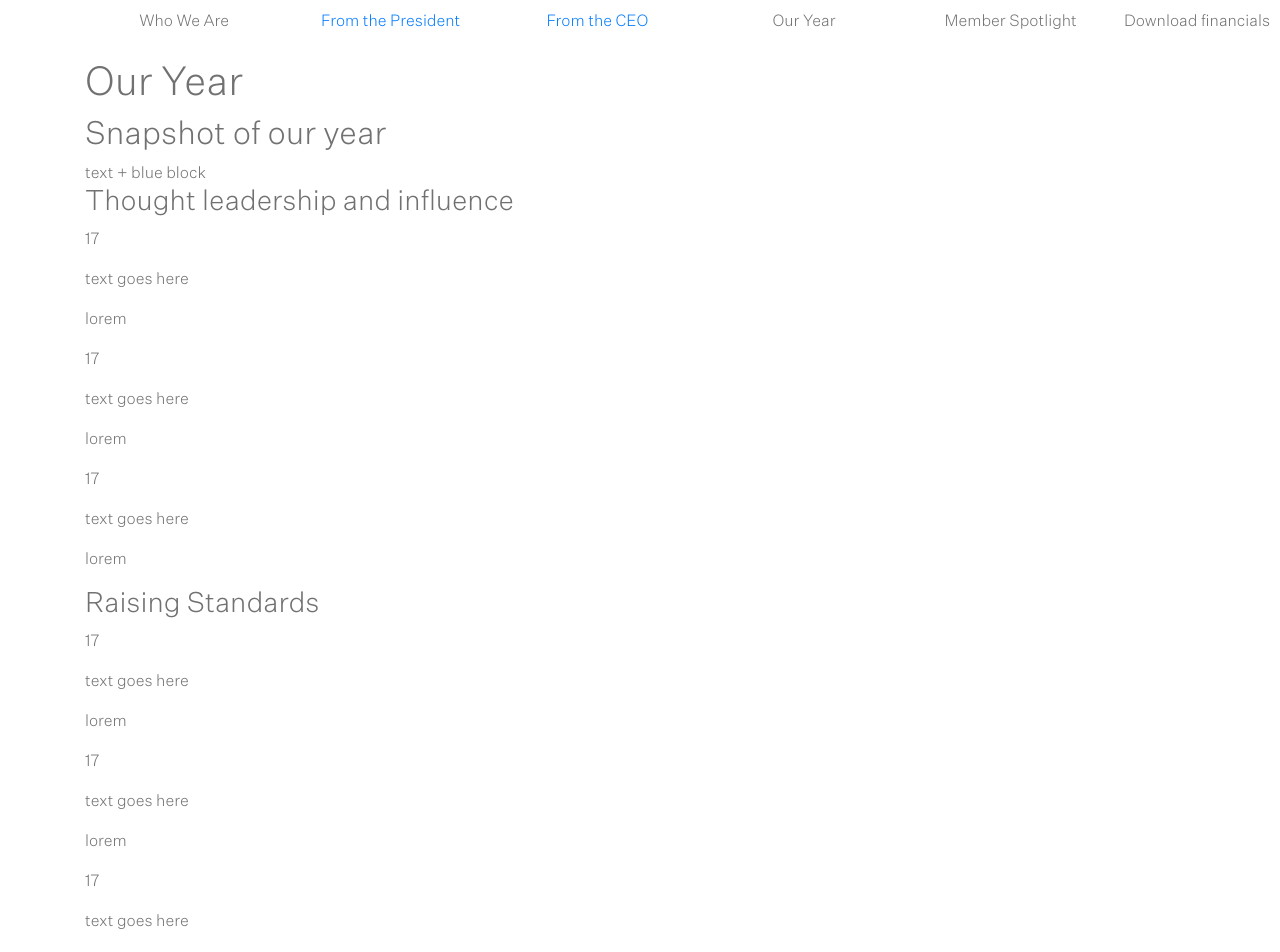
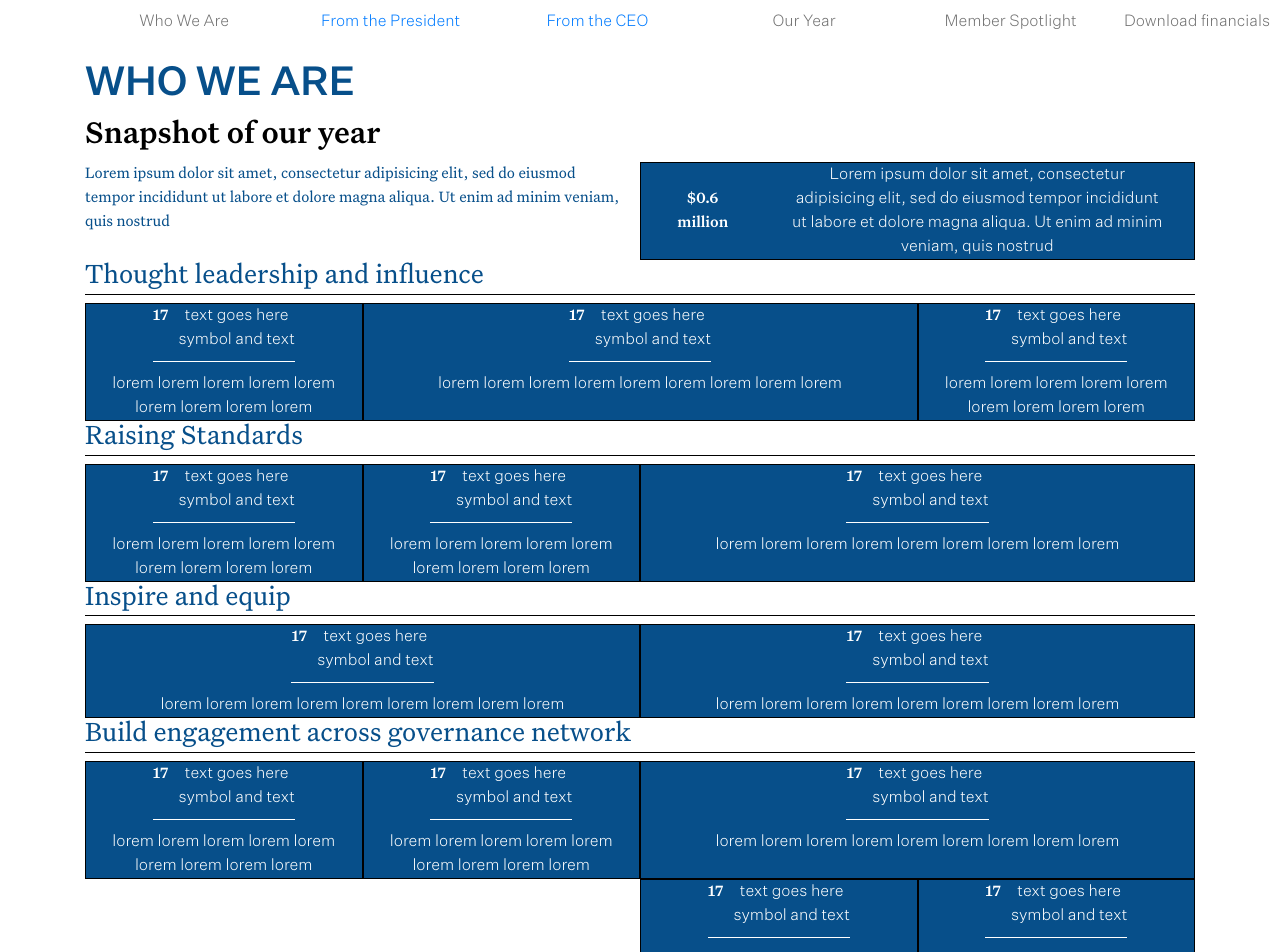
Before and after one commit to maia-miller/institute-of-directors, an Angular app: page /snapshot-of-our-year in a window 1280 px wide. Shown: the top 952 px of the page. Built offline with nearby package versions, Linux system fonts and the light colour scheme.

Commit message:
Base style for snapshot-of-our-year

```diff
--- a/src/app/pages/our-year/snapshot-of-our-year/snapshot-of-our-year.component.html
+++ b/src/app/pages/our-year/snapshot-of-our-year/snapshot-of-our-year.component.html
@@ -1,134 +1,196 @@
-<h1>Our Year</h1>
-<h2>Snapshot of our year</h2>
-<div>
-  text + blue block
+<h1 class="nav-title blue">Who We Are</h1>
+<h2 class="title black">Snapshot of our year</h2>
+<div class="row">
+  <div class="block-subtitle blue col-6 pl-0">
+    <p>Lorem ipsum dolor sit amet, consectetur adipisicing elit, sed do eiusmod tempor incididunt ut labore et dolore magna aliqua. Ut enim ad minim veniam, quis nostrud</p>
   </div>
-<div>
-  <h3>Thought leadership and influence</h3>
-  <div class="stat-block">
-    <div class="top-half">
-      <p>17</p>
-      <p>text goes here</p>
+  <div class="stat-block col-6 pl-0 2x1">
+    <div class="row header-stat white">
+      <div class="col-3 header-number">
+        <p class="number title">$0.6<br />
+          million</p>
         </div>
-    <div class="bottom-half">
-      <p>lorem</p>
+        <div class="col-9">
+          <p>Lorem ipsum dolor sit amet, consectetur adipisicing elit, sed do eiusmod tempor incididunt ut labore et dolore magna aliqua. Ut enim ad minim veniam, quis nostrud</p>
         </div>
-  </div>
-  <div class="stat-block">
-    <div class="top-half">
-      <p>17</p>
-      <p>text goes here</p>
-    </div>
-    <div class="bottom-half">
-      <p>lorem</p>
-    </div>
-  </div>
-  <div class="stat-block">
-    <div class="top-half">
-      <p>17</p>
-      <p>text goes here</p>
-    </div>
-    <div class="bottom-half">
-      <p>lorem</p>
       </div>
   </div>
 </div>
 <div>
-  <h3>Raising Standards</h3>
-  <div class="stat-block">
+  <h3 class="block-subtitle blue underline">Thought leadership and influence</h3>
+  <div class="row white">
+    <div class="stat-block col-3 1x1">
       <div class="top-half">
-      <p>17</p>
-      <p>text goes here</p>
+        <p class="number title">17</p>
+        <div class="d-inline-block">
+          <p class="mb-0">text goes here</p>
+          <p class="mb-1">symbol and text</p>
+        </div>
       </div>
       <div class="bottom-half">
-      <p>lorem</p>
+        <p>lorem lorem lorem lorem lorem lorem lorem lorem lorem </p>
       </div>
     </div>
-  <div class="stat-block">
+    <div class="stat-block col-6 2x1">
       <div class="top-half">
-      <p>17</p>
-      <p>text goes here</p>
+        <p class="number title">17</p>
+        <div class="d-inline-block">
+          <p class="mb-0">text goes here</p>
+          <p class="mb-1">symbol and text</p>
+        </div>
       </div>
       <div class="bottom-half">
-      <p>lorem</p>
+        <p>lorem lorem lorem lorem lorem lorem lorem lorem lorem </p>
       </div>
     </div>
-  <div class="stat-block">
+    <div class="stat-block col-3 1x1">
       <div class="top-half">
-      <p>17</p>
-      <p>text goes here</p>
+        <p class="number title">17</p>
+        <div class="d-inline-block">
+          <p class="mb-0">text goes here</p>
+          <p class="mb-1">symbol and text</p>
+        </div>
       </div>
       <div class="bottom-half">
-      <p>lorem</p>
+        <p>lorem lorem lorem lorem lorem lorem lorem lorem lorem </p>
+      </div>
     </div>
   </div>
 </div>
 <div>
-  <h3>Inspire and equip</h3>
-  <div class="stat-block">
+  <h3 class="block-subtitle blue underline">Raising Standards</h3>
+  <div class="row white">
+    <div class="stat-block col-3 1x1">
       <div class="top-half">
-      <p>17</p>
-      <p>text goes here</p>
+        <p class="number title">17</p>
+        <div class="d-inline-block">
+          <p class="mb-0">text goes here</p>
+          <p class="mb-1">symbol and text</p>
+        </div>
       </div>
       <div class="bottom-half">
-      <p>lorem</p>
+        <p>lorem lorem lorem lorem lorem lorem lorem lorem lorem </p>
       </div>
     </div>
-  <div class="stat-block">
+    <div class="stat-block col-3 1x1">
       <div class="top-half">
-      <p>17</p>
-      <p>text goes here</p>
+        <p class="number title">17</p>
+        <div class="d-inline-block">
+          <p class="mb-0">text goes here</p>
+          <p class="mb-1">symbol and text</p>
+        </div>
       </div>
       <div class="bottom-half">
-      <p>lorem</p>
+        <p>lorem lorem lorem lorem lorem lorem lorem lorem lorem </p>
+      </div>
+    </div>
+    <div class="stat-block col-6 1x1">
+      <div class="top-half">
+        <p class="number title">17</p>
+        <div class="d-inline-block">
+          <p class="mb-0">text goes here</p>
+          <p class="mb-1">symbol and text</p>
+        </div>
+      </div>
+      <div class="bottom-half">
+        <p>lorem lorem lorem lorem lorem lorem lorem lorem lorem </p>
+      </div>
     </div>
   </div>
 </div>
 <div>
-  <h3>Build engagement across governance network</h3>
-  <div class="stat-block">
+  <h3 class="block-subtitle blue underline">Inspire and equip</h3>
+  <div class="row white">
+    <div class="stat-block col-6 2x1">
       <div class="top-half">
-      <p>17</p>
-      <p>text goes here</p>
+        <p class="number title">17</p>
+        <div class="d-inline-block">
+          <p class="mb-0">text goes here</p>
+          <p class="mb-1">symbol and text</p>
+        </div>
       </div>
       <div class="bottom-half">
-      <p>lorem</p>
+        <p>lorem lorem lorem lorem lorem lorem lorem lorem lorem </p>
       </div>
     </div>
-  <div class="stat-block">
+    <div class="stat-block col-6 2x1">
       <div class="top-half">
-      <p>17</p>
-      <p>text goes here</p>
+        <p class="number title">17</p>
+        <div class="d-inline-block">
+          <p class="mb-0">text goes here</p>
+          <p class="mb-1">symbol and text</p>
+        </div>
       </div>
       <div class="bottom-half">
-      <p>lorem</p>
-    </div>
-  </div>
-  <div class="stat-block">
-    <div class="top-half">
-      <p>17</p>
-      <p>text goes here</p>
-    </div>
-    <div class="bottom-half">
-      <p>lorem</p>
-    </div>
-  </div>
-  <div class="stat-block">
-    <div class="top-half">
-      <p>17</p>
-      <p>text goes here</p>
-    </div>
-    <div class="bottom-half">
-      <p>lorem</p>
-    </div>
-  </div>
-  <div class="stat-block">
-    <div class="top-half">
-      <p>17</p>
-      <p>text goes here</p>
-    </div>
-    <div class="bottom-half">
-      <p>lorem</p>
+        <p>lorem lorem lorem lorem lorem lorem lorem lorem lorem </p>
       </div>
     </div>
   </div>
+</div>
+<div>
+  <h3 class="block-subtitle blue underline">Build engagement across governance network</h3>
+  <div class="row white">
+    <div class="stat-block col-3 1x1">
+      <div class="top-half">
+        <p class="number title">17</p>
+        <div class="d-inline-block">
+          <p class="mb-0">text goes here</p>
+          <p class="mb-1">symbol and text</p>
+        </div>
+      </div>
+      <div class="bottom-half">
+        <p>lorem lorem lorem lorem lorem lorem lorem lorem lorem </p>
+      </div>
+    </div>
+    <div class="stat-block col-3 1x1">
+      <div class="top-half">
+        <p class="number title">17</p>
+        <div class="d-inline-block">
+          <p class="mb-0">text goes here</p>
+          <p class="mb-1">symbol and text</p>
+        </div>
+      </div>
+      <div class="bottom-half">
+        <p>lorem lorem lorem lorem lorem lorem lorem lorem lorem </p>
+      </div>
+    </div>
+    <div class="stat-block col-6 2x1">
+      <div class="top-half">
+        <p class="number title">17</p>
+        <div class="d-inline-block">
+          <p class="mb-0">text goes here</p>
+          <p class="mb-1">symbol and text</p>
+        </div>
+      </div>
+      <div class="bottom-half">
+        <p>lorem lorem lorem lorem lorem lorem lorem lorem lorem </p>
+      </div>
+    </div>
+  </div>
+  <div class="row white justify-content-end">
+    <div class="stat-block col-3 1x1">
+      <div class="top-half">
+        <p class="number title">17</p>
+        <div class="d-inline-block">
+          <p class="mb-0">text goes here</p>
+          <p class="mb-1">symbol and text</p>
+        </div>
+      </div>
+      <div class="bottom-half">
+        <p>lorem lorem lorem lorem lorem lorem lorem lorem lorem </p>
+      </div>
+    </div>
+    <div class="stat-block col-3 1x1">
+      <div class="top-half">
+        <p class="number title">17</p>
+        <div class="d-inline-block">
+          <p class="mb-0">text goes here</p>
+          <p class="mb-1">symbol and text</p>
+        </div>
+      </div>
+      <div class="bottom-half">
+        <p>lorem lorem lorem lorem lorem lorem lorem lorem lorem </p>
+      </div>
+    </div>
+  </div>
+</div>
--- a/src/app/pages/our-year/snapshot-of-our-year/snapshot-of-our-year.component.scss
+++ b/src/app/pages/our-year/snapshot-of-our-year/snapshot-of-our-year.component.scss
@@ -0,0 +1,50 @@
+@import '/../../../../styles';
+
+p {
+  margin-bottom: 0;
+}
+
+.stat-block {
+  background-color: $brand-blue;
+  border: 1px solid black;
+  text-align: center;
+
+  .header-stat {
+    align-items: center;
+
+    .header-number {
+      display: inline-block;
+
+      &::after {
+        content: '';
+        width: 1px;
+        height: 80%;
+        display: inline-block;
+        background-color: white;
+      }
+    }
+  }
+
+  .top-half {
+    display: inline-block;
+
+    &::after {
+      content: '';
+      width: 100%;
+      height: 1px;
+      display: block;
+      background-color: white;
+      margin: 5px 0 10px 0;
+    }
+  }
+}
+
+.number {
+  display: inline-block;
+  vertical-align: top;
+  margin-right: 10px;
+}
+
+.underline {
+  border-bottom: 1px solid black;
+}
```
Lines whose indentation alone changed are shown as unchanged.
